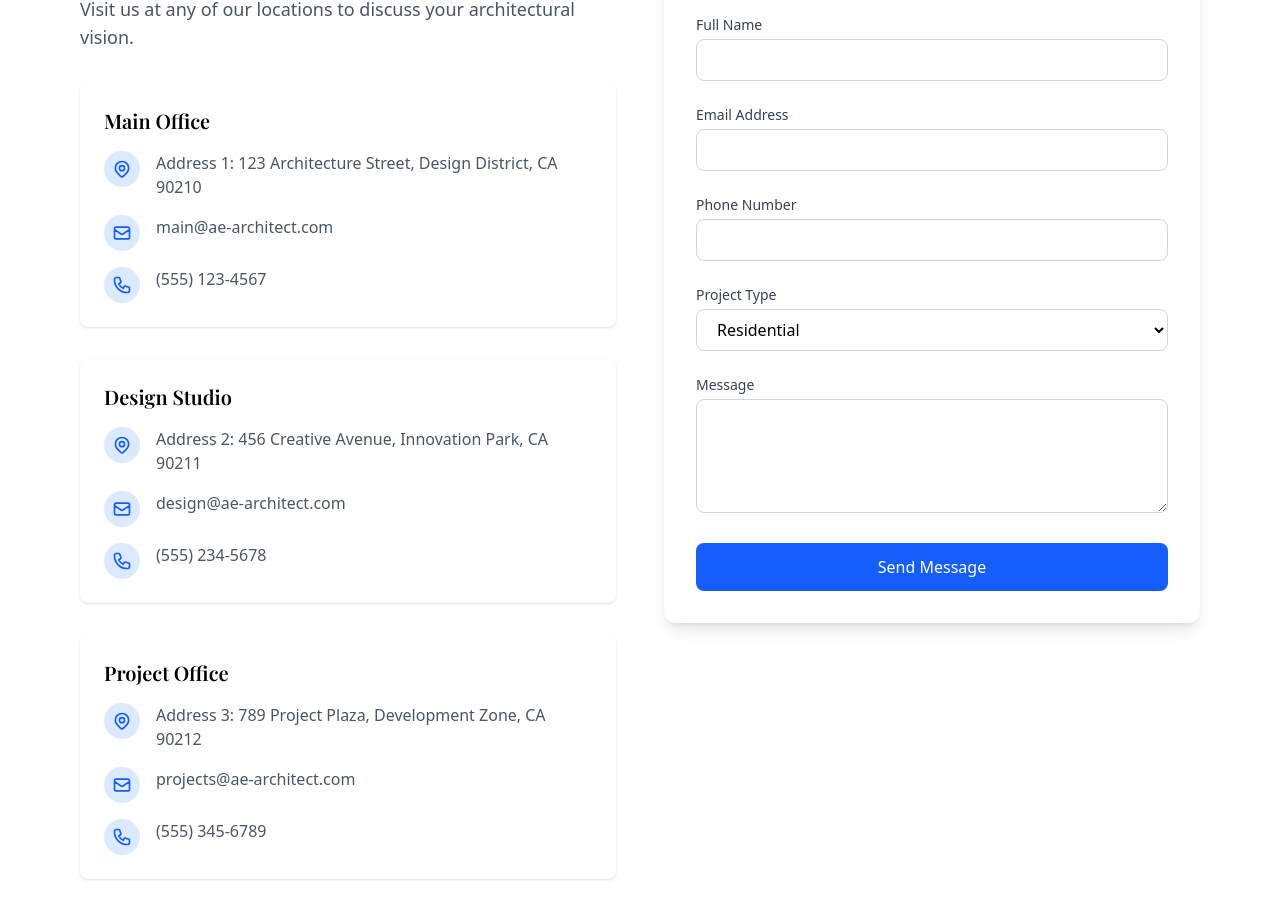
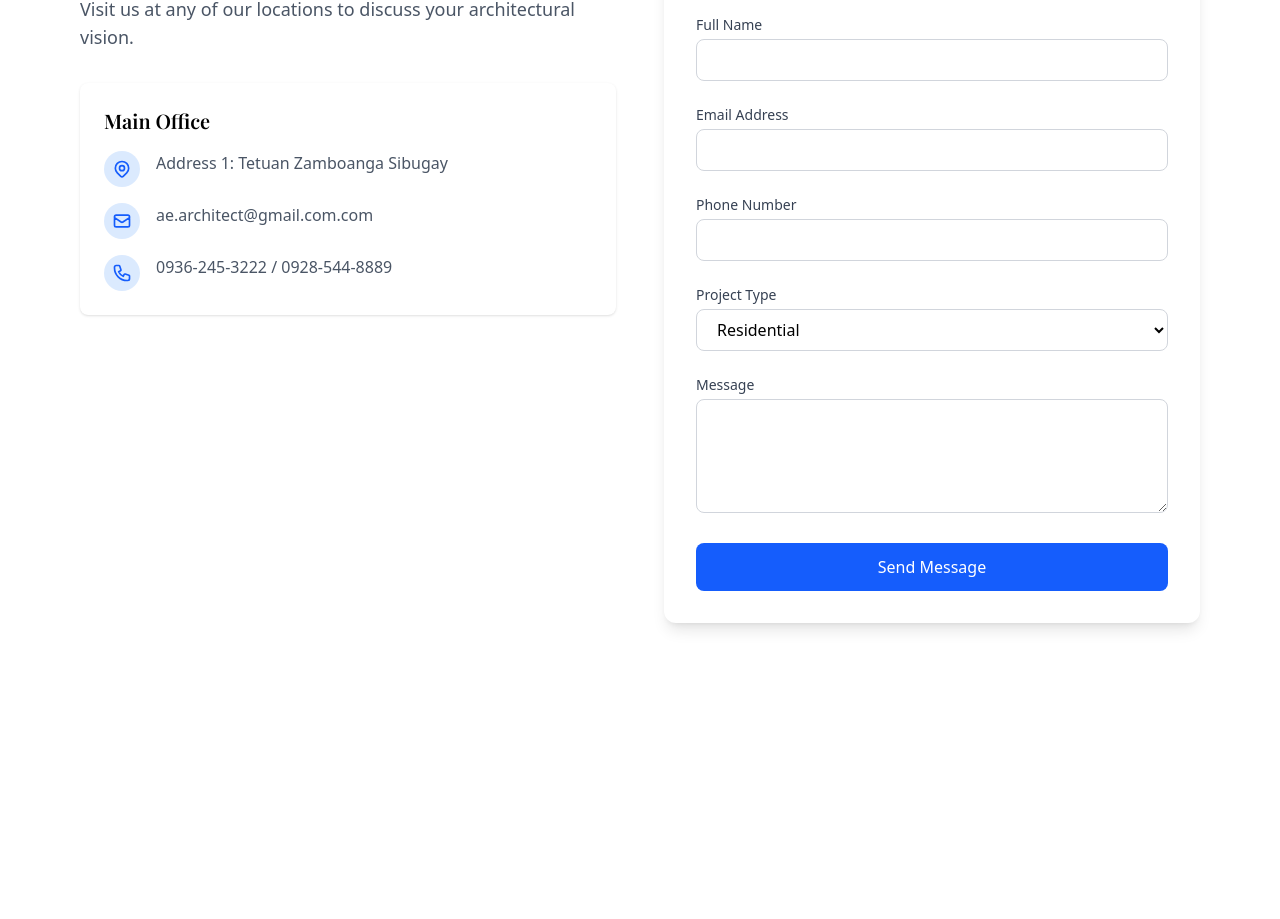
Before and after one commit to JuanLuther/ae-architect, a Next.js app: page /contact in a window 1280 px wide. Shown: the part 521-1440 px from the top of the page. After the commit the page ends 1240 px from the top, so only its background shows below. Built offline with nearby package versions, Linux system fonts and the light colour scheme; a web font is replaced by a local one.

Commit message:
fixed contact us

```diff
--- a/src/app/contact/page.tsx
+++ b/src/app/contact/page.tsx
@@ -18,22 +18,22 @@ export default function Contact() {
   const officeLocations = [
     {
       title: 'Main Office',
-      address: 'Address 1: 123 Architecture Street, Design District, CA 90210',
-      email: 'main@ae-architect.com',
-      phone: '(555) 123-4567'
+      address: 'Address 1: Tetuan Zamboanga Sibugay',
+      email: 'ae.architect@gmail.com.com',
+      phone: '0936-245-3222 / 0928-544-8889'
     },
-    {
-      title: 'Design Studio',
-      address: 'Address 2: 456 Creative Avenue, Innovation Park, CA 90211',
-      email: 'design@ae-architect.com',
-      phone: '(555) 234-5678'
-    },
-    {
-      title: 'Project Office',
-      address: 'Address 3: 789 Project Plaza, Development Zone, CA 90212',
-      email: 'projects@ae-architect.com',
-      phone: '(555) 345-6789'
-    }
+    // {
+    //   title: 'Design Studio',
+    //   address: 'Address 2: 456 Creative Avenue, Innovation Park, CA 90211',
+    //   email: 'design@ae-architect.com',
+    //   phone: '(555) 234-5678'
+    // },
+    // {
+    //   title: 'Project Office',
+    //   address: 'Address 3: 789 Project Plaza, Development Zone, CA 90212',
+    //   email: 'projects@ae-architect.com',
+    //   phone: '(555) 345-6789'
+    // }
   ];
 
   const handleChange = (e: React.ChangeEvent<HTMLInputElement | HTMLTextAreaElement | HTMLSelectElement>) => {
--- a/src/app/page.tsx
+++ b/src/app/page.tsx
@@ -275,12 +275,12 @@ const services = [
 const projects = [
   {
     title: "Modern Residence",
-    location: "Beverly Hills, CA",
+    location: "Guiwan, Zamboanga City",
     image: "/images/projects/residential/residential1.jpg",
   },
   {
     title: "Corporate Headquarters",
-    location: "San Francisco, CA",
+    location: "Ipil, Zamboanga Sibugay",
     image: "/images/projects/commercial/commercial1.jpg",
   },
 ];
--- a/src/app/projects/page.tsx
+++ b/src/app/projects/page.tsx
@@ -8,7 +8,7 @@ const projects = [
   {
     id: 1,
     title: "Modern Residence",
-    location: "Beverly Hills, CA",
+    location: "Guiwan, Zamboanga City",
     image: "/images/projects/residential/residential1.jpg",
     category: "Residential",
     year: "2023",
@@ -23,7 +23,7 @@ const projects = [
   {
     id: 2,
     title: "Corporate Headquarters",
-    location: "San Francisco, CA",
+    location: "Ipil, Zamboanga Sibugay",
     image: "/images/projects/commercial/commercial1.jpg",
     category: "Commercial",
     year: "2023",
@@ -34,7 +34,7 @@ const projects = [
   {
     id: 3,
     title: "Urban Loft",
-    location: "New York, NY",
+    location: "Pagadian City",
     image: "/images/projects/residential/residential2.jpg",
     category: "Residential",
     year: "2022",
@@ -49,7 +49,7 @@ const projects = [
   {
     id: 4,
     title: "Cultural Center",
-    location: "Chicago, IL",
+    location: "Ayala, Zamboanga City",
     image: "/images/projects/urban/urban1.jpg",
     category: "Cultural",
     year: "2022",
```
